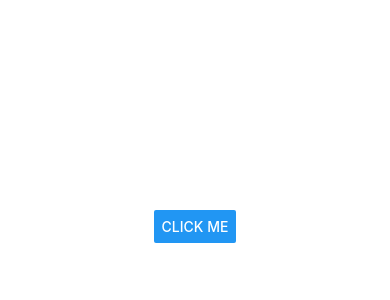
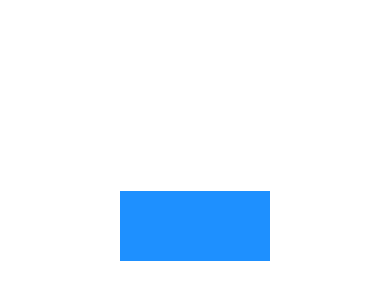
Before and after one commit to ryanxmccarthy/done-with-it, a React Native app: screen / in a window 390 px wide. Shown: the part 196-496 px from the top of the page. Built offline with nearby package versions, Linux system fonts and the light colour scheme.

Commit message:
working on main views

```diff
--- a/App.js
+++ b/App.js
@@ -1,11 +1,18 @@
-import { StatusBar } from "expo-status-bar";
 import React from "react";
-import { StyleSheet, Button, SafeAreaView } from "react-native";
+import {
+  StyleSheet,
+  SafeAreaView,
+  StatusBar,
+  Platform,
+  View,
+} from "react-native";
 
 export default function App() {
   return (
     <SafeAreaView style={styles.container}>
-      <Button title="Click me" onPress={() => alert("button tapped")} />
+      <View
+        style={{ backgroundColor: "dodgerblue", width: 150, height: 70 }}
+      ></View>
     </SafeAreaView>
   );
 }
```
